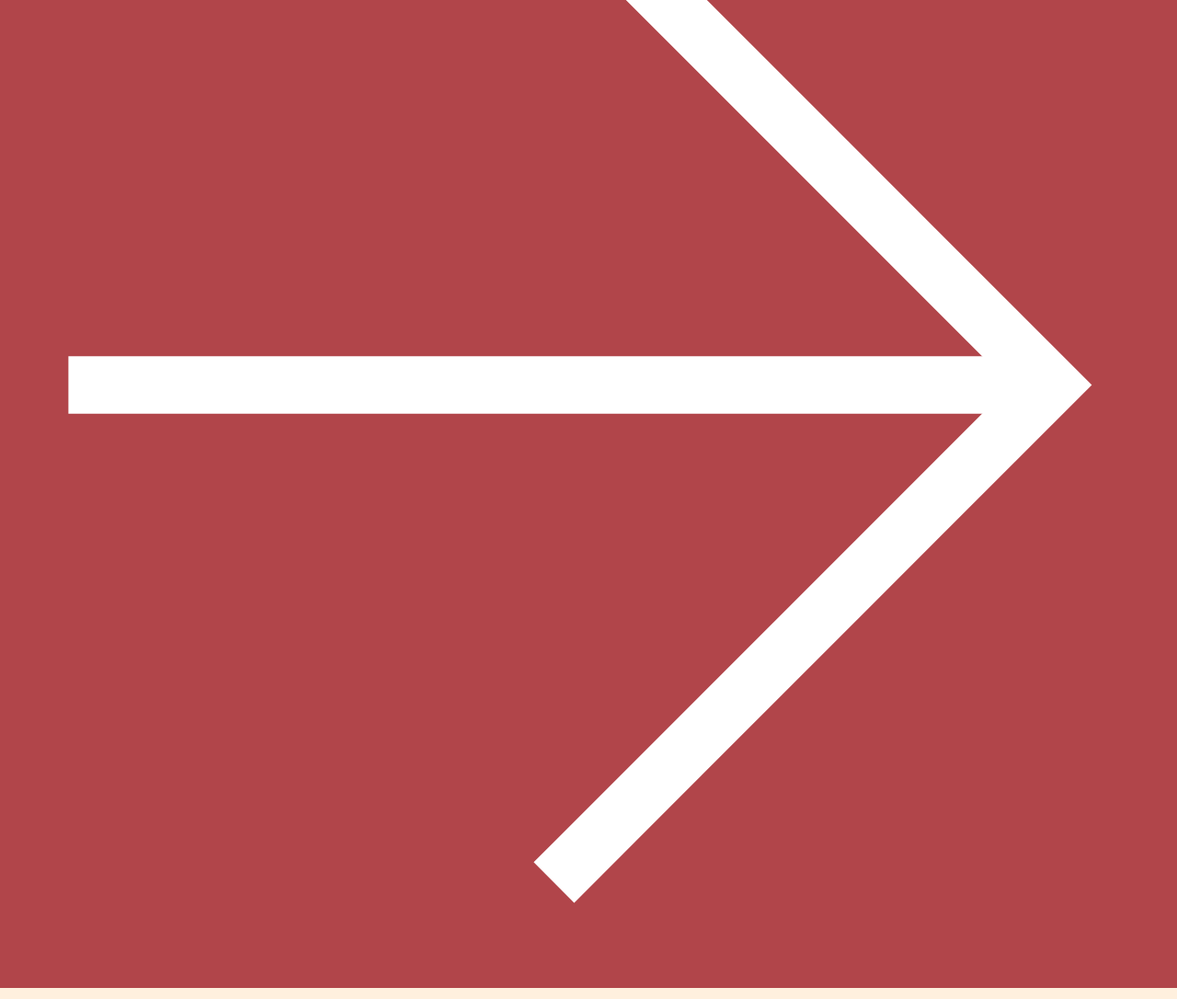
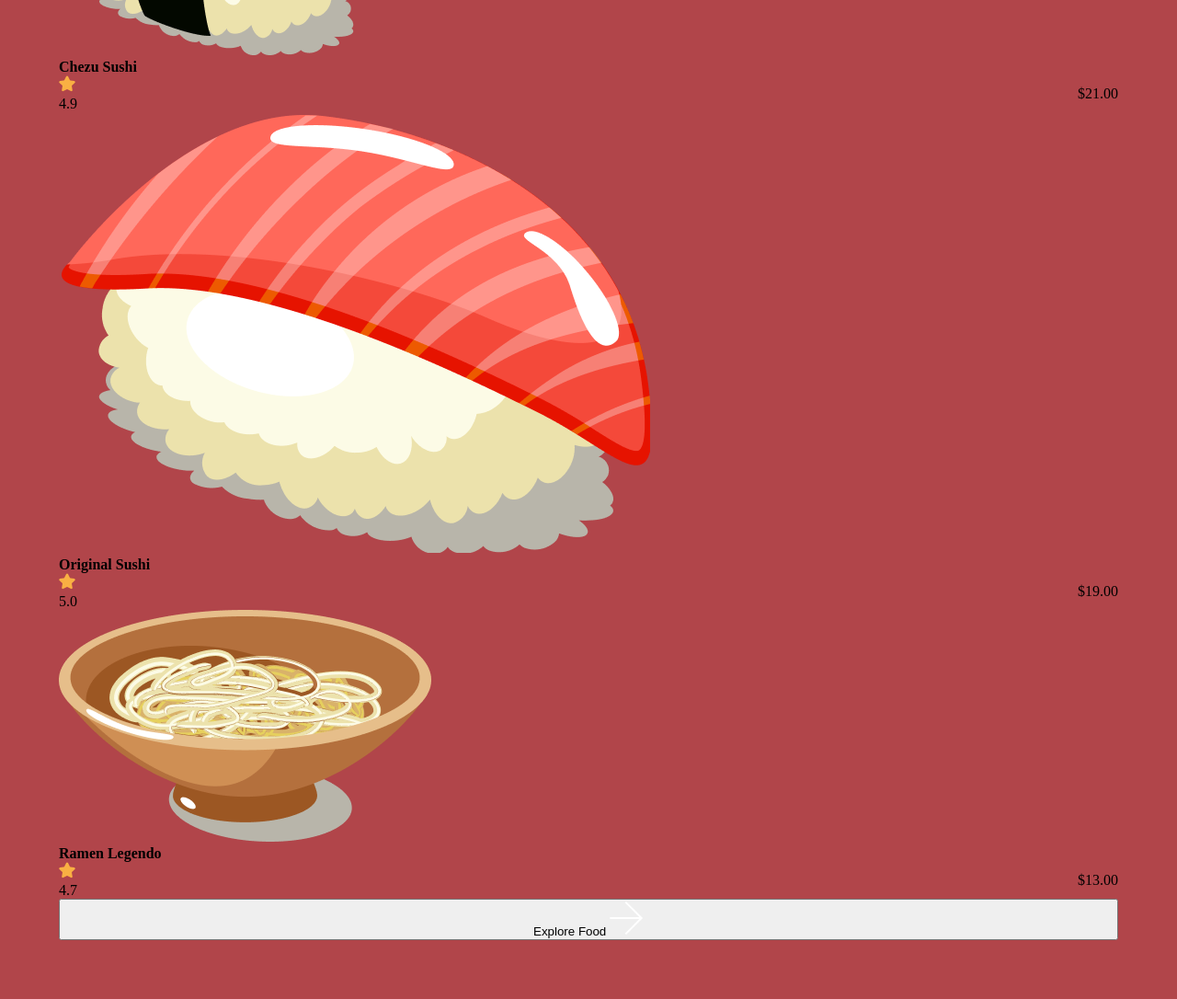
Before and after one commit to Kaneki-09/Sushi-Landing_Page, a plain HTML site: page index.html in a window 1280 px wide. Shown: the part 1880-2966 px from the top of the page at 92% size. Drawn offline with nearby package versions, Linux system fonts and the light colour scheme.

Commit message:
popular_html

```diff
--- a/index.html
+++ b/index.html
@@ -4,7 +4,7 @@
 <head>
   <meta charset="UTF-8">
   <meta name="viewport" content="width=device-width, initial-scale=1.0">
-  <link rel="icon" type="image/png" href="./public/sushi.png" />
+  <link rel="icon" type="image/png" href="/sushi.png" />
   <link rel="stylesheet" href="./css/style.css">
   <title>Sushi</title>
 </head>
@@ -96,7 +96,7 @@
   <section class="popular-foods" id="menu">
     <h2 class="popular-foods__title">Popular Food / 人気</h2>
 
-    <div class="popular-foods__filter sushi___hide-scrollbar">
+    <div class="popular-foods__filters sushi___hide-scrollbar">
       <button class="popular-foods__filter-btn active">All</button>
       <button class="popular-foods__filter-btn">
         <img src="./assets/sushi-9.png" alt="sushi 9">
@@ -117,13 +117,47 @@
       <button class="popular-foods__filter-btn">Others</button>
     </div>
 
-    <div class="popular-foods__catalog">
-
+    <div class="popular-foods__catalogue">
+      <article class="popular-foods__card">
+        <img class="popular-foods__card-image" src="assets/sushi-12.png" alt="sushi-12">
+        <h4 class="popular-foods__card-title">Chezu Sushi</h4>
+        <div class="popular-foods__card-details flex-between">
+          <div class="popular-foods__card-rating">
+            <img src="assets/star.svg" alt="star" />
+            <p>4.9</p>
+          </div>
+          <p class="popular-foods__card-price">$21.00</p>
+        </div>
+      </article>
+      <article class="popular-foods__card active-card">
+        <img class="popular-foods__card-image" src="assets/sushi-11.png" alt="sushi-11">
+        <h4 class="popular-foods__card-title">Original Sushi</h4>
+        <div class="popular-foods__card-details flex-between">
+          <div class="popular-foods__card-rating">
+            <img src="assets/star.svg" alt="star" />
+            <p>5.0</p>
+          </div>
+          <p class="popular-foods__card-price">$19.00</p>
+        </div>
+      </article>
+      <article class="popular-foods__card">
+        <img class="popular-foods__card-image" src="assets/sushi-10.png" alt="sushi-10">
+        <h4 class="popular-foods__card-title">Ramen Legendo</h4>
+        <div class="popular-foods__card-details flex-between">
+          <div class="popular-foods__card-rating">
+            <img src="assets/star.svg" alt="star" />
+            <p>4.7</p>
+          </div>
+          <p class="popular-foods__card-price">$13.00</p>
+        </div>
+      </article>
     </div>
-    <button class="popular-foods__button">Explore Food</button>
-    <img src="./assets/arrow-right.svg" alt="arrow-right">
+    <button class="popular-foods__button">
+      Explore Food
+      <img src="./assets/arrow-right.svg" alt="arrow-right">
+    </button>
   </section>
-  <script src="./js/script.js " type="module"></script>
+  <script src=".js/script.js" type="module"></script>
 </body>
 
 </html>
```
